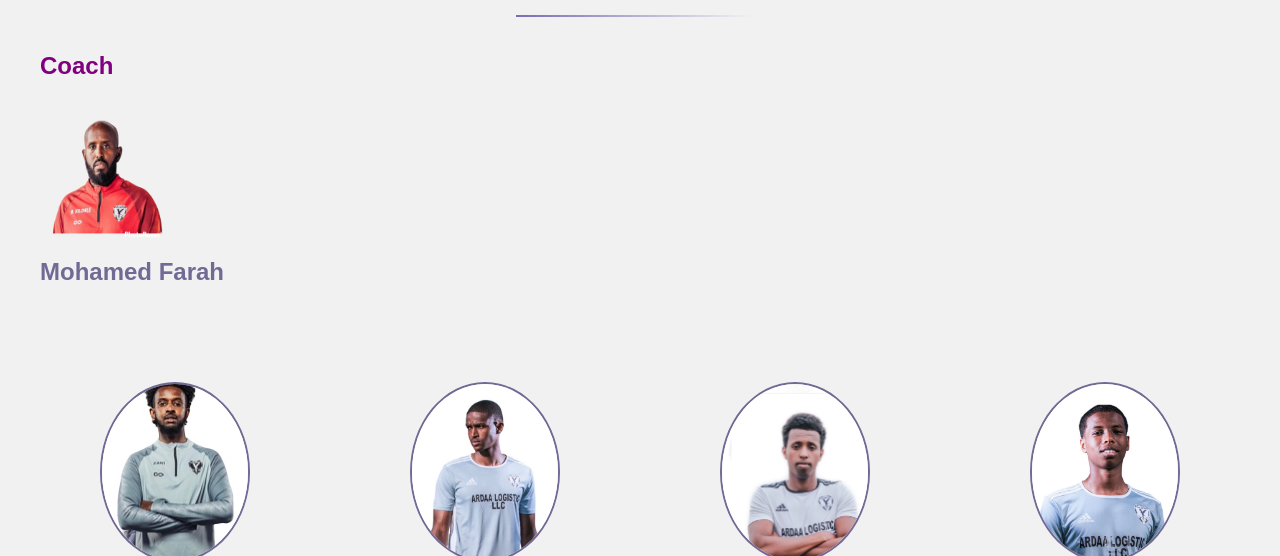
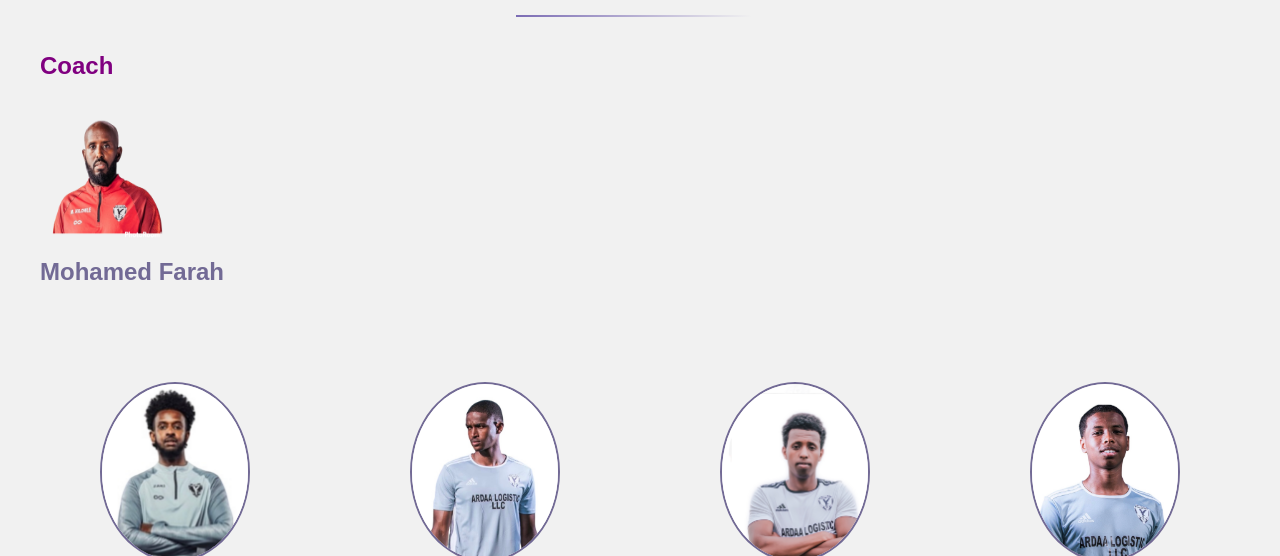
Before and after one commit to Zizuhrez/Ohio-United-Players, a plain HTML site: page index.html in a window 1280 px wide. Shown: the part 138-694 px from the top of the page. Drawn offline with Linux system fonts and the light colour scheme.

Commit message:
Update index.html

```diff
--- a/index.html
+++ b/index.html
@@ -22,7 +22,7 @@
     </div>
     <div class="team-row">
         <div class="member">
-             <a href="jakart.html" target="_blank"> <img src="jaka.jpg" alt=""></a>
+             <a href="jakart.html" target="_blank"> <img src="jakarta1.jpg" alt=""></a>
 
             <a href="#" target="_blank"><i class="fa fa-2x fa-twitter" style="color:rgb(120, 100, 173);"></i></a>
             <a href="https://www.instagram.com/zaki_jakarta/" target="_blank"><i class="fa fa-2x fa-instagram" style="color:red;"></i></a>
```
